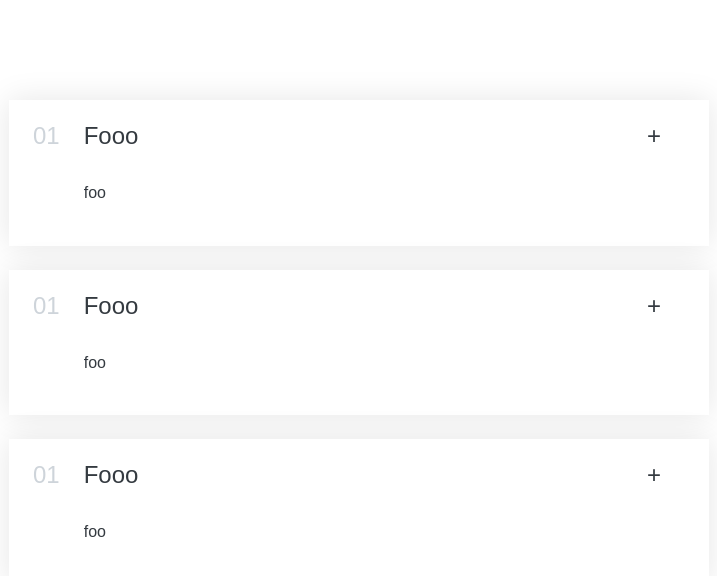
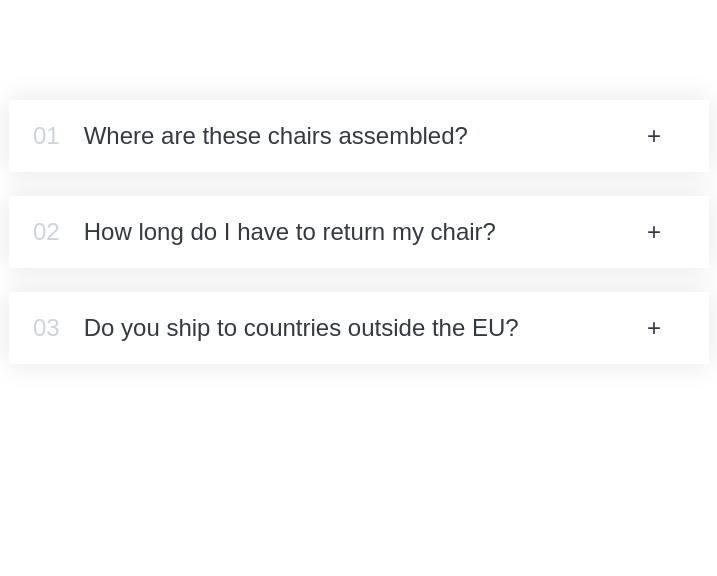
Before and after one commit to phrsouza/accordion, a React (Create React App) app: page / in a window 1280 px wide. Shown: the top 576 px of the page, without its empty margins (281-998 px from the left). Built offline with nearby package versions, Linux system fonts and the light colour scheme.

Commit message:
show description according to selected item

```diff
--- a/src/App.js
+++ b/src/App.js
@@ -1,3 +1,4 @@
+import { useState } from "react";
 import "./styles.css";
 
 const faqs = [
@@ -20,22 +21,40 @@ export default function App() {
 }
 
 function Accordion() {
+  const [selectedItem, setSelectedItem] = useState(null);
+
+  function handleSelectedItem(index) {
+    index === selectedItem ? setSelectedItem(null) : setSelectedItem(index);
+  }
+
   return (
     <ul className="accordion">
-      {faqs.map((faq) => (
-        <AccordionItem faq={faq} />
+      {faqs.map((faq, index) => (
+        <AccordionItem
+          open={index === selectedItem ? true : false}
+          number={index}
+          title={faq.title}
+          description={faq.text}
+          onSelectedItem={handleSelectedItem}
+          key={index}
+        />
       ))}
     </ul>
   );
 }
 
-function AccordionItem({ number, title, description }) {
+function AccordionItem({ open, number, title, description, onSelectedItem }) {
   return (
-    <li className="item">
-      <span className="number">01</span>
-      <span className="title">Fooo</span>
-      <icon className="title">+</icon>
-      <div className="content-box">foo</div>
+    <li
+      className={open ? "item open" : "item"}
+      onClick={() => onSelectedItem(number)}
+    >
+      <span className="number">{"0" + (number + 1)}</span>
+      <span className="title">{title}</span>
+      <span className="title">+</span>
+      <div className="content-box" hidden={!open}>
+        {description}
+      </div>
     </li>
   );
 }
```
